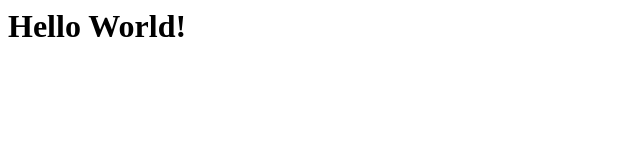
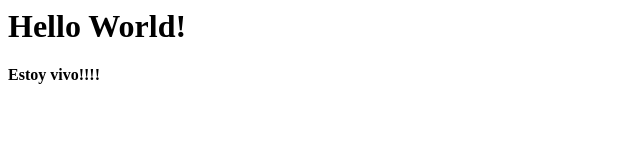
Before and after one commit to joselet/hello-world, a plain HTML site: page index.html in a window 1280 px wide. Shown: the full height of the page, 0-640 px from the left. Drawn offline with Linux system fonts and the light colour scheme.

Commit message:
estoy vivo

```diff
--- a/index.html
+++ b/index.html
@@ -3,5 +3,6 @@
 	</head>
 	<body>
 		<h1>Hello World!</h1>
+		<b>Estoy vivo!!!!</b>
 	</body>
 </html>
```
